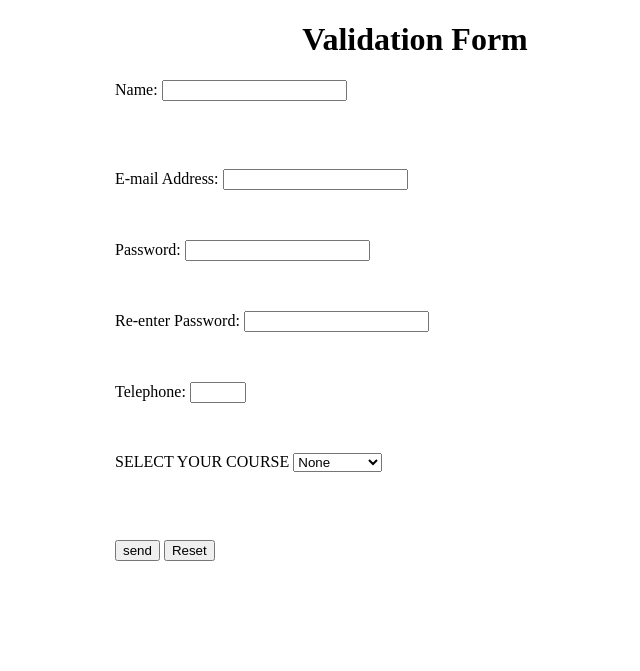
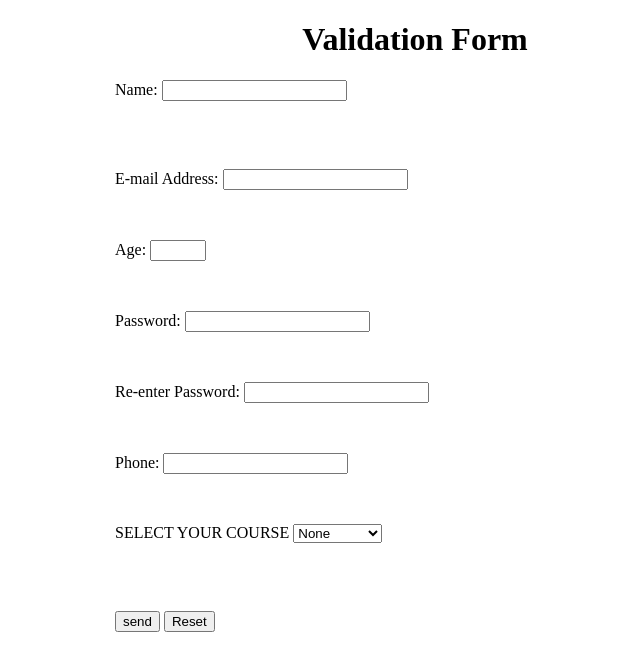
Before and after one commit to Simran291999/MWA-Lab, a PHP site: page /Sessions/Practical/AutoFormValid/form.html in a window 1280 px wide. Shown: the top 671 px of the page, without its empty margins (225-865 px from the left). Run offline with PHP 8.4, Linux system fonts and the light colour scheme.

Commit message:
Automatic form validation

```diff
--- a/Sessions/Practical/AutoFormValid/form.css
+++ b/Sessions/Practical/AutoFormValid/form.css
@@ -11,3 +11,7 @@ form {
 	margin: 0 auto;
 	width: 600px;
 }
+
+.demos {
+    color: red;
+}
--- a/Sessions/Practical/AutoFormValid/form.html
+++ b/Sessions/Practical/AutoFormValid/form.html
@@ -11,16 +11,20 @@
 	<h1 style="text-align: center;">Validation Form</h1>
 	<form name="RegForm">
 		<p>Name: <input type="text" name="Name" id="1name"/></p>
+        <p id="name-demo" class="demos"></p>
 		<br>
 		<br>
 		<p>E-mail Address: <input type="email" name="Email" id="2email"/></p>
+		<br>
+		<p>Age: <input type="number" name="Age" id="7age" min="18" max="25" required/></p>
+        <p id="age-demo" class="demos"></p>
 		<br>
 		<p>Password: <input type="password" name="Password" id="3password"/></p>
 		<br>
 		<p>Re-enter Password: <input type="password" name="ConfirmPassword" id="4confirmpassword"/></p>
 		<br>
-		<p>Telephone: <input type="number" name="Phone" id="5phone" min="10" max="10" required/></p>
-        <p id="phone-demo"></p>
+		<p>Phone: <input type="number" name="Phone" id="5phone"/></p>
+        <p id="phone-demo" class="demos"></p>
 		<br>
 
 		<p>
@@ -34,6 +38,7 @@
 				<option>BSC</option>
 			</select>
 		</p>
+        <p id="course-demo" class="demos"></p>
 		<br>
 		<br>
 		<p>
--- a/Sessions/Practical/AutoFormValid/form.js
+++ b/Sessions/Practical/AutoFormValid/form.js
@@ -4,39 +4,37 @@ function Validation() {
     var subject = document.getElementById("6course");
     var password = document.getElementById("3password");
     var confirmpassword = document.getElementById("4confirmpassword");
-
+    var age = document.getElementById("7age");
 
     if (name.value == "") {
-        window.alert("Please enter your name.");
-        name.focus();
+        document.getElementById("name-demo").innerHTML = "Enter Name";
         return false;
     }
 
-    if(!phone.checkValidity()) {
-        document.getElementById("phone-demo").innerHTML = inpobj.validationMessage;
-    }
-
-    if (phone.value == "" || phone.value < 10) {
-        window.alert("Please enter your Phone number.");
-        phone.focus();
+    if(!age.checkValidity()) {
+        document.getElementById("age-demo").innerHTML = "You are not eligible to apply";
         return false;
     }
 
     if (password.value == "") {
-        window.alert("Please enter your password");
+        window.alert("Please enter a password");
         password.focus();
         return false;
     }
 
     if (confirmpassword.value != password.value) {
         window.alert("Password does not match");
-        password.focus();
+        confirmpassword.focus();
+        return false;
+    }
+
+    if(phone.value == "") {
+        document.getElementById("phone-demo").innerHTML = "Enter valid phone number";
         return false;
     }
 
     if (subject.selectedIndex < 1) {
-        alert("Please select a course");
-        subject.focus();
+        document.getElementById("course-demo").innerHTML = "Choosing a course is mandatory";
         return false;
     }
 
```
